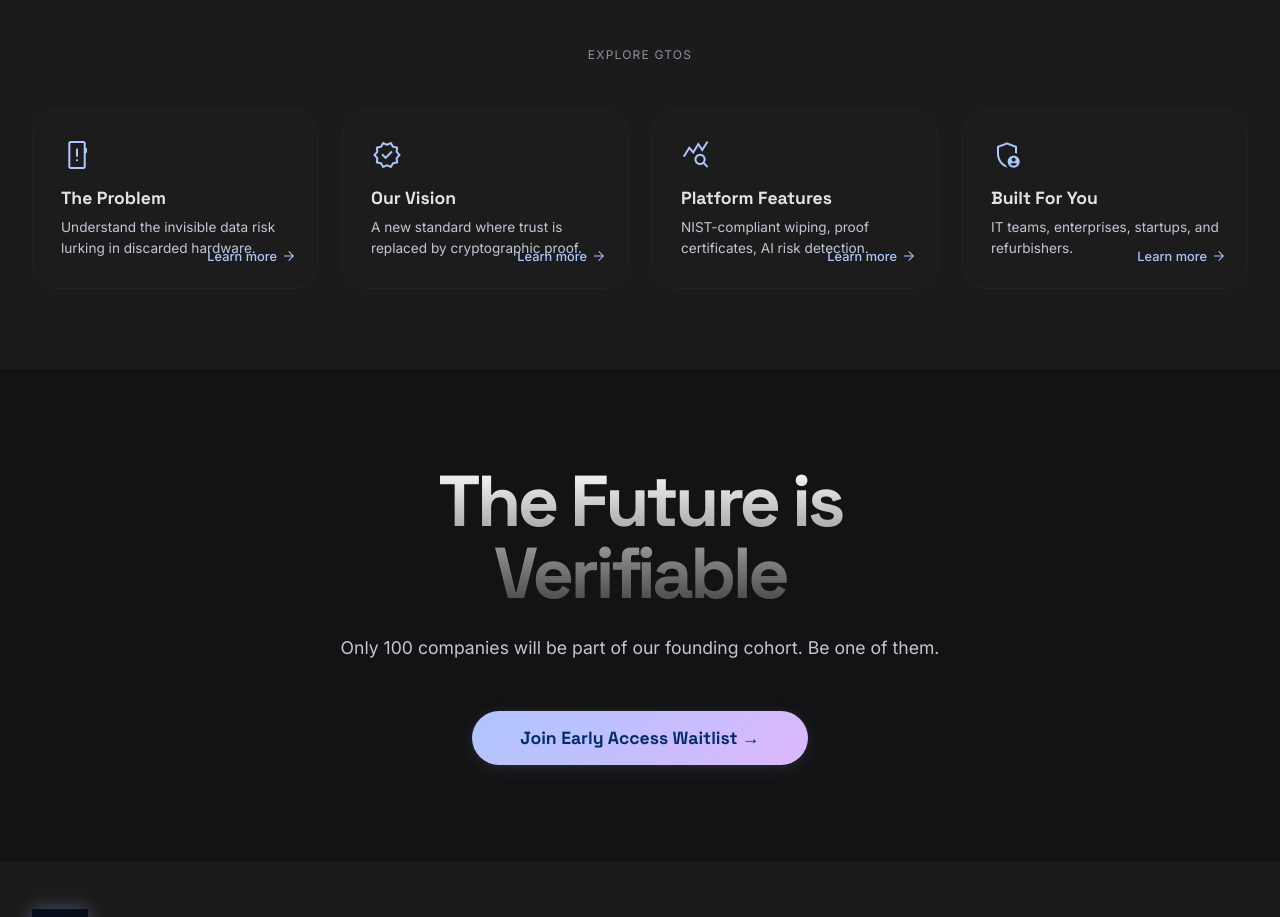
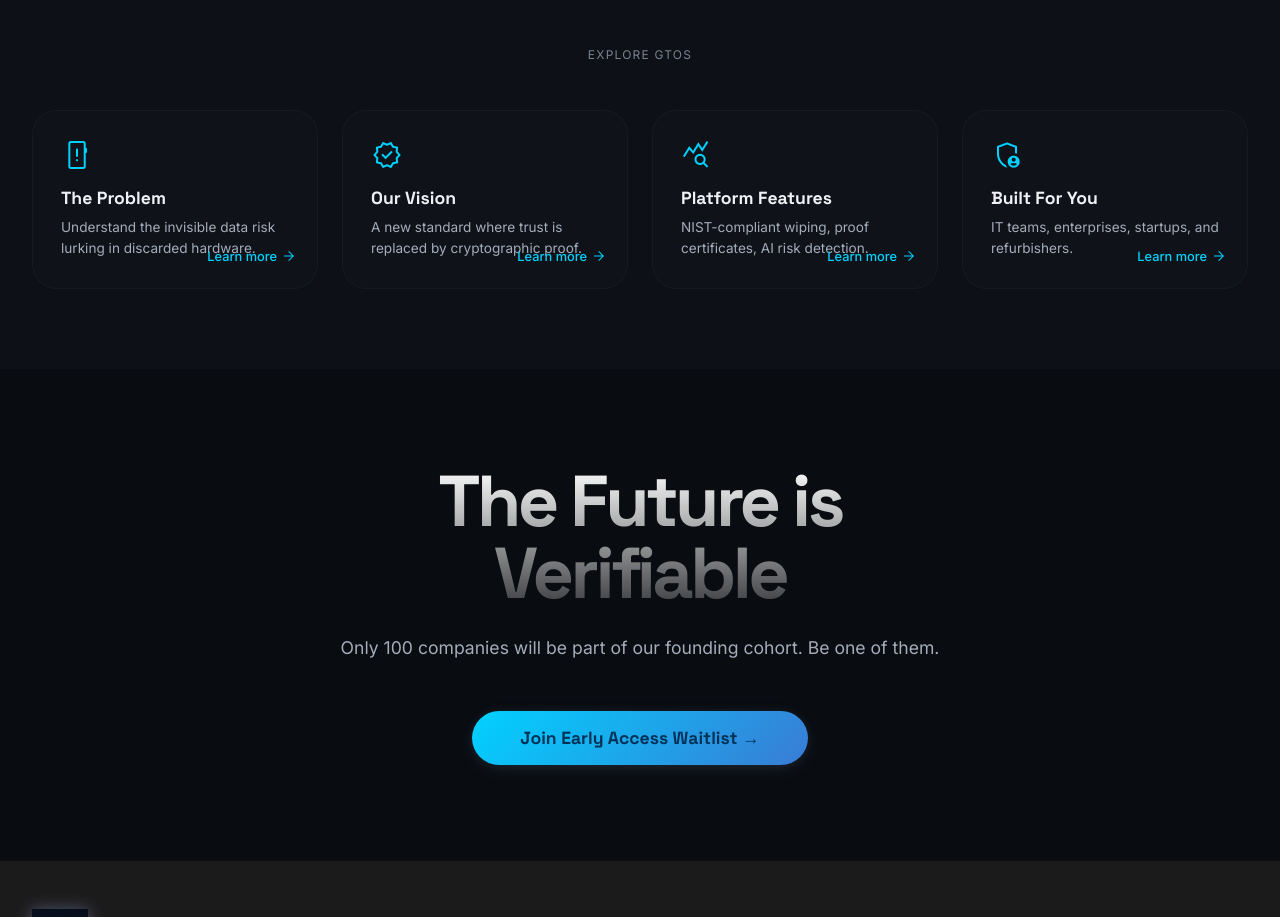
Before and after one commit to devanshvpurohit/gtos-website, a React (Vite) app: page / in a window 1280 px wide. Shown: the part 880-1797 px from the top of the page. Built offline with nearby package versions, Linux system fonts and the light colour scheme; no server answers.

Commit message:
style: color-match website theme to new cyan and deep navy logo

```diff
--- a/src/index.css
+++ b/src/index.css
@@ -1,52 +1,52 @@
 /* ===== DESIGN TOKENS ===== */
 :root {
   --on-error: #690005;
-  --on-secondary-container: #d6a9ff;
+  --on-secondary-container: #adc6ff;
   --on-background: #e5e2e3;
   --tertiary-fixed-dim: #bec6e0;
   --tertiary-fixed: #dae2fd;
-  --secondary-container: #6f00be;
-  --secondary-fixed-dim: #ddb7ff;
+  --secondary-container: #004395;
+  --secondary-fixed-dim: #adc6ff;
   --on-tertiary-fixed-variant: #3f465c;
-  --on-primary: #002e6a;
-  --primary-fixed-dim: #adc6ff;
+  --on-primary: #003258;
+  --primary-fixed-dim: #00d2ff;
   --on-tertiary-container: #22293d;
   --inverse-surface: #e5e2e3;
-  --surface-tint: #adc6ff;
-  --on-surface: #e5e2e3;
-  --on-secondary: #490080;
-  --surface-container: #201f20;
+  --surface-tint: #00d2ff;
+  --on-surface: #f0f1f5;
+  --on-secondary: #003258;
+  --surface-container: #10161d;
   --tertiary: #bec6e0;
-  --inverse-on-surface: #313031;
-  --on-primary-container: #00285d;
-  --surface-container-low: #1c1b1c;
-  --on-primary-fixed-variant: #004395;
-  --primary-fixed: #d8e2ff;
-  --surface-container-high: #2a2a2b;
-  --background: #131314;
-  --primary-container: #4d8eff;
-  --surface-container-highest: #353436;
+  --inverse-on-surface: #0d1117;
+  --on-primary-container: #001d35;
+  --surface-container-low: #0d1117;
+  --on-primary-fixed-variant: #004a77;
+  --primary-fixed: #b3ebff;
+  --surface-container-high: #1a202a;
+  --background: #090c10;
+  --primary-container: #00d2ff;
+  --surface-container-highest: #232a35;
   --on-error-container: #ffdad6;
-  --surface-dim: #131314;
+  --surface-dim: #090c10;
   --tertiary-container: #8990a8;
-  --on-surface-variant: #c2c6d6;
-  --on-secondary-fixed: #2c0051;
-  --secondary-fixed: #f0dbff;
-  --surface-bright: #3a393a;
+  --on-surface-variant: #a5acba;
+  --on-secondary-fixed: #001d35;
+  --secondary-fixed: #b3ebff;
+  --surface-bright: #1f2631;
   --error: #ffb4ab;
   --error-container: #93000a;
-  --inverse-primary: #005ac2;
-  --outline-variant: #424754;
-  --surface-variant: #353436;
-  --outline: #8c909f;
-  --on-primary-fixed: #001a42;
-  --on-secondary-fixed-variant: #6900b3;
+  --inverse-primary: #00668b;
+  --outline-variant: #3d4754;
+  --surface-variant: #1a212b;
+  --outline: #7a828f;
+  --on-primary-fixed: #001d35;
+  --on-secondary-fixed-variant: #004a77;
   --on-tertiary: #283044;
-  --primary: #adc6ff;
+  --primary: #00d2ff;
   --on-tertiary-fixed: #131b2e;
-  --surface-container-lowest: #0e0e0f;
-  --secondary: #ddb7ff;
-  --surface: #131314;
+  --surface-container-lowest: #05070a;
+  --secondary: #3a7bd5;
+  --surface: #090c10;
 }
 
 /* ===== RESET & BASE ===== */
```
